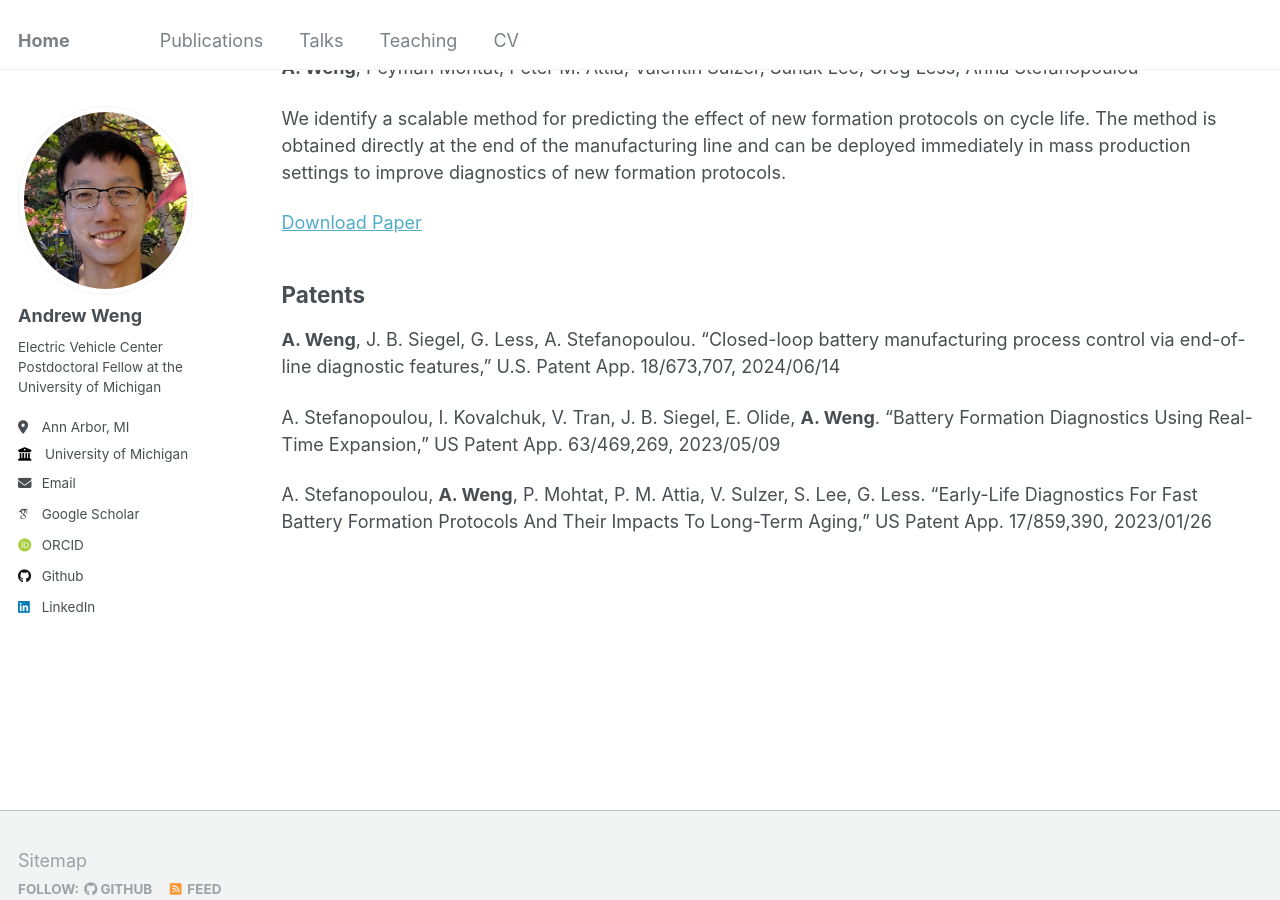
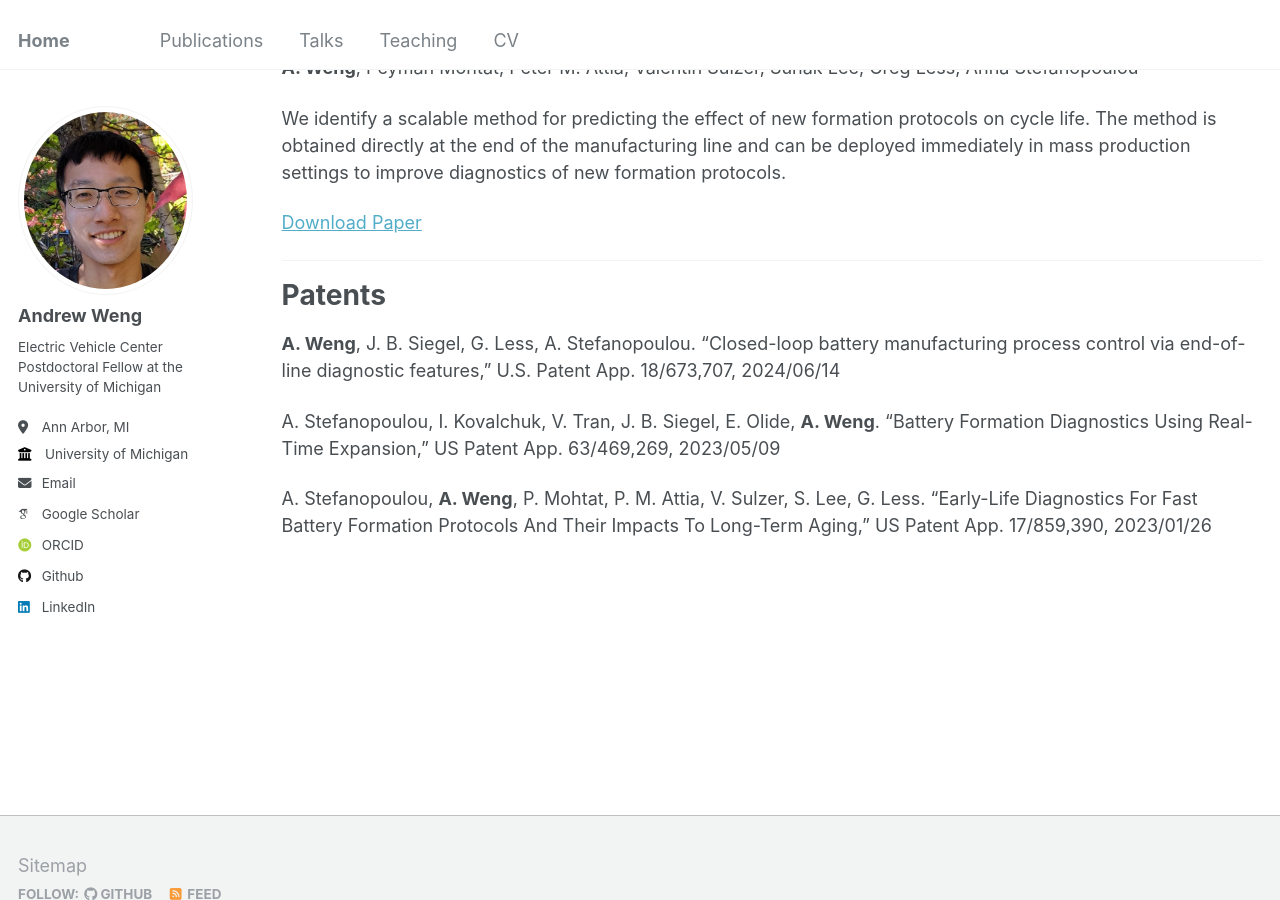
Before and after one commit to wengandrew/wengandrew.github.io, a Jekyll site: the page built from _pages/publications.html, in a window 1280 px wide and 900 px high, scrolled down 2476 px. Built offline with Jekyll 4.4.1, drawn with Linux system fonts in a browser that asks for light colours; some web fonts are replaced.

Commit message:
Better formatting.

```diff
--- a/_pages/publications.html
+++ b/_pages/publications.html
@@ -32,9 +32,11 @@ author_profile: true
   {% endfor %}
 {% endif %}
 
-<h2 id="patents">
+<hr>
+
+<h1 id="patents">
     Patents
-</h2>
+</h1>
 
 <p><strong>A. Weng</strong>, J. B. Siegel, G. Less, A. Stefanopoulou. “Closed-loop battery manufacturing process control via end-of-line diagnostic features,” U.S. Patent App. 18/673,707, 2024/06/14</p>
 <p>A. Stefanopoulou, I. Kovalchuk, V. Tran, J. B. Siegel, E. Olide, <strong>A. Weng</strong>. “Battery Formation Diagnostics Using Real-Time Expansion,” US Patent App. 63/469,269, 2023/05/09</p>
```
